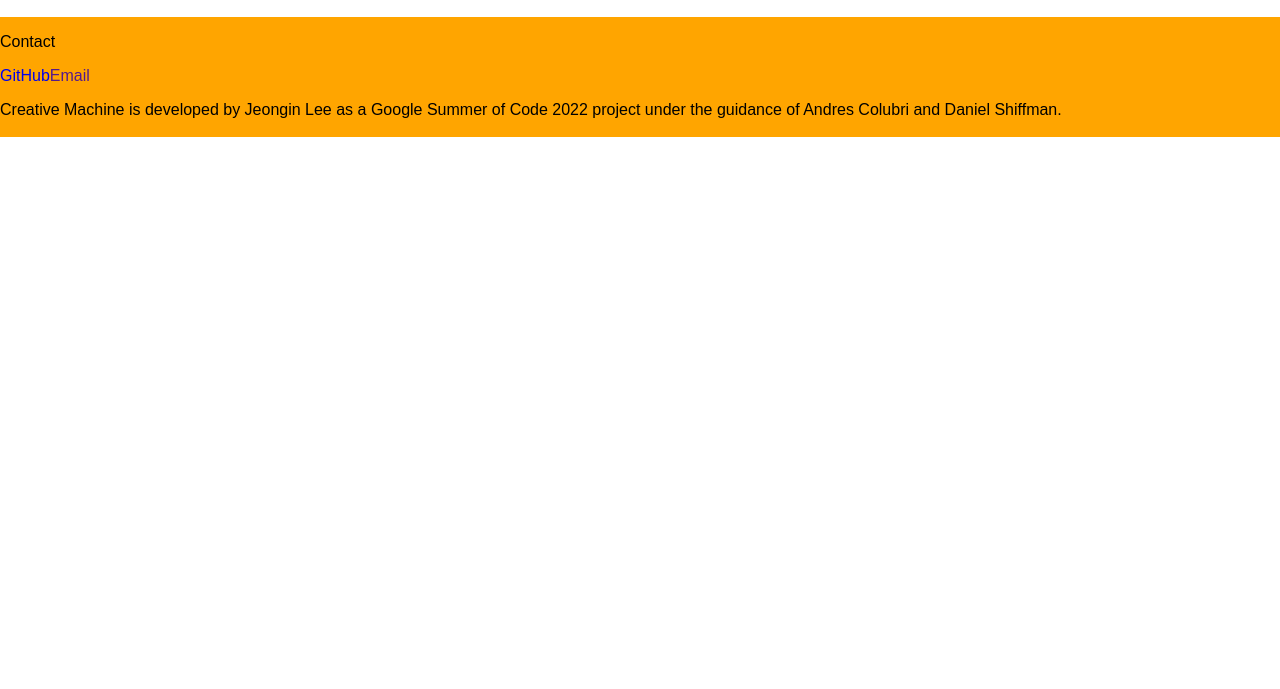
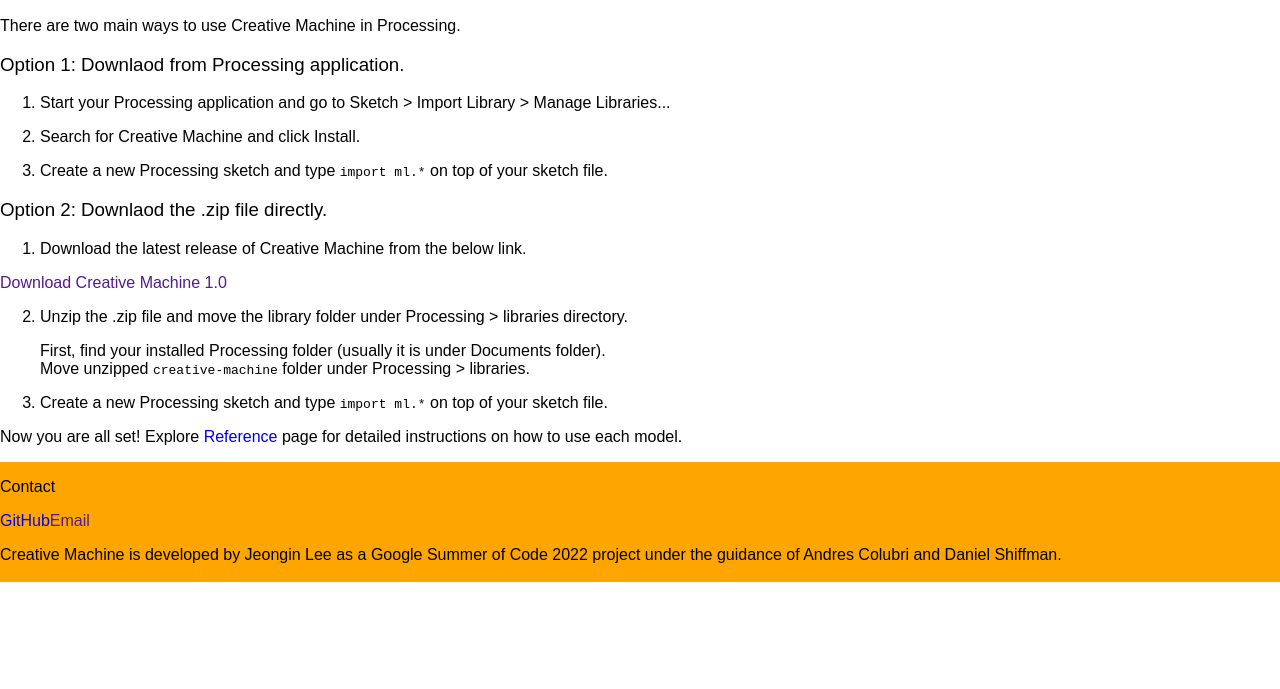
Before and after one commit to jjeongin/creative-machine-website, a Gatsby site: page /download in a window 1280 px wide. Shown: the part 111-800 px from the top of the page. Built offline with nearby package versions, Linux system fonts and the light colour scheme; Gatsby itself is replaced by a stand-in of ours.

Commit message:
add download instruction

````diff
--- a/src/markdown-pages/download.md
+++ b/src/markdown-pages/download.md
@@ -3,4 +3,31 @@
 templateKey: "download-page"
 ---
 
-## How to download Creative Machine
+## How to Download Creative Machine
+
+There are two main ways to use Creative Machine in Processing.
+
+### Option 1: Downlaod from Processing application.
+
+1. Start your Processing application and go to Sketch > Import Library > Manage Libraries...
+
+
+2. Search for Creative Machine and click Install.
+
+
+3. Create a new Processing sketch and type ```import ml.*``` on top of your sketch file.
+
+### Option 2: Downlaod the .zip file directly.
+
+1. Download the latest release of Creative Machine from the below link.
+
+[Download Creative Machine 1.0]()
+
+2. Unzip the .zip file and move the library folder under Processing > libraries directory.
+
+- First, find your installed Processing folder (usually it is under Documents folder).
+- Move unzipped ```creative-machine``` folder under Processing > libraries.
+
+3. Create a new Processing sketch and type ```import ml.*``` on top of your sketch file.
+
+Now you are all set! Explore [Reference](reference/tutorial.md) page for detailed instructions on how to use each model.
````
